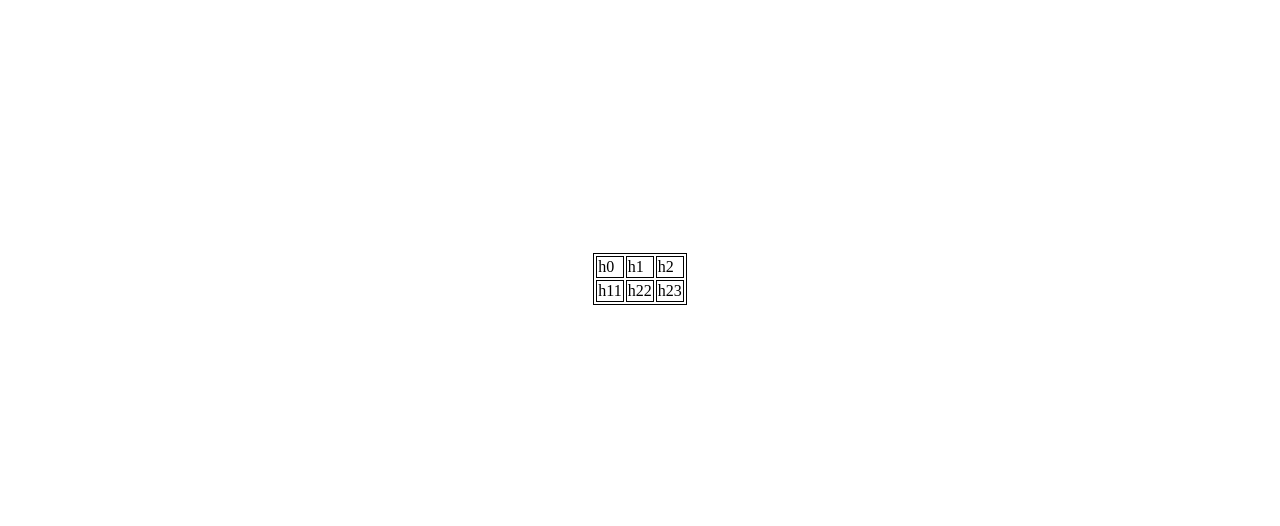
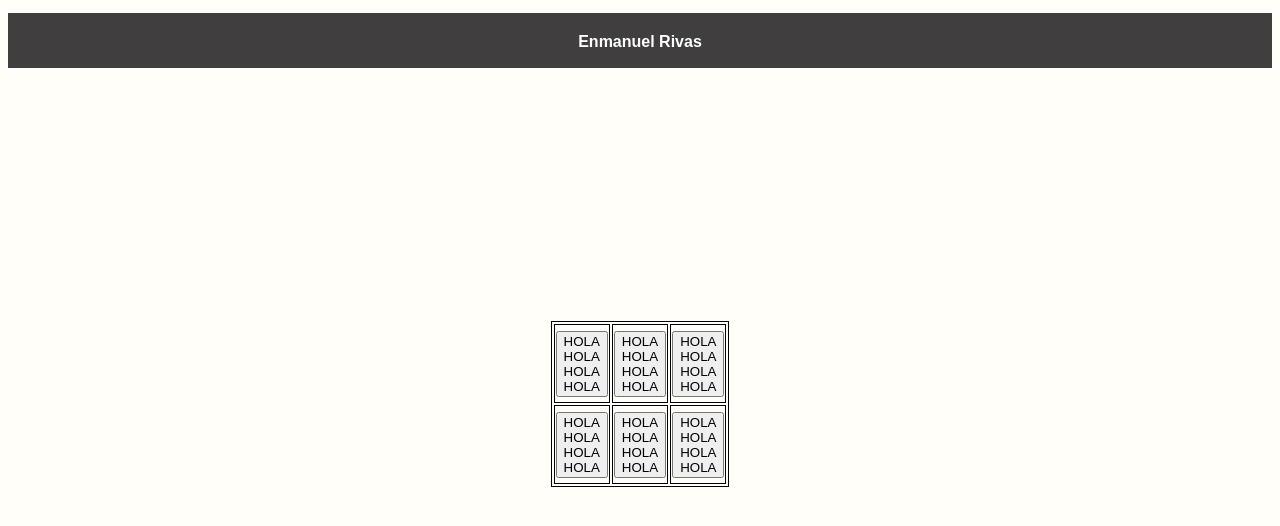
Before and after one commit to EnmanuelRivas19/Component-Exercise-1-, an Angular app: page / in a window 1280 px wide. Shown: the top 526 px of the page. Built offline with nearby package versions, Linux system fonts and the light colour scheme.

Commit message:
background color, mas o menos boton

```diff
--- a/package.json
+++ b/package.json
@@ -23,7 +23,7 @@
     "zone.js": "~0.11.4"
   },
   "devDependencies": {
-    "@angular-devkit/build-angular": "~12.2.5",
+    "@angular-devkit/build-angular": "^12.2.13",
     "@angular/cli": "~12.2.5",
     "@angular/compiler-cli": "~12.2.0",
     "@types/jasmine": "~3.8.0",
--- a/src/app/app.component.css
+++ b/src/app/app.component.css
@@ -0,0 +1,21 @@
+
+div h1 {text-align: center;}
+
+/*un diseño para que no se vea tan feo*/
+.design {
+    height: 55px;
+    background-color: #403e3e;
+    position: sticky;
+    top: 50;
+    width: 100%;
+
+  }
+  nav h1 {color: white;
+  font-size: 16px;
+  transition: 0.5s;
+  text-align: center;
+  font-family: sans-serif;
+  padding-top: 20px;
+  }
+nav h1:hover {  color:rgb(184,184,184);
+}
--- a/src/app/app.component.html
+++ b/src/app/app.component.html
@@ -1 +1,5 @@
+<nav class="design">
+    <h1>Enmanuel Rivas</h1>
+</nav>
+<div></div>
 <app-table></app-table>
--- a/src/app/button/button.component.css
+++ b/src/app/button/button.component.css
@@ -0,0 +1,4 @@
+.blackred {background-color:white ;
+color: black; transition-duration: 0.5;}
+
+.blackred:hover {background-color: black; color:crimson;}
--- a/src/app/button/button.component.html
+++ b/src/app/button/button.component.html
@@ -0,0 +1 @@
+<button onclick="alert('Hi')">HOLA HOLA HOLA HOLA </button>
--- a/src/app/table/table.component.css
+++ b/src/app/table/table.component.css
@@ -1,5 +1,5 @@
 table, th, td
-{border: 1px solid black; }
+{border: 1px solid black; height: 75px; width: 100px;}
 
 .center {
     margin:auto; margin-top: 20%;
--- a/src/app/table/table.component.html
+++ b/src/app/table/table.component.html
@@ -1,12 +1,12 @@
 <table class="center">
     <tr>
-    <td>h0</td>
-    <td>h1</td>
-    <td>h2</td>
+    <td><app-button></app-button></td>
+    <td><app-button></app-button></td>
+    <td><app-button></app-button></td>
     </tr>
     <tr>
-<td>h11</td>
-<td>h22</td>
-<td>h23</td>
+<td><app-button></app-button></td>
+<td><app-button></app-button></td>
+<td><app-button></app-button></td>
     </tr>
     </table>
--- a/src/index.html
+++ b/src/index.html
@@ -7,7 +7,7 @@
   <meta name="viewport" content="width=device-width, initial-scale=1">
   <link rel="icon" type="image/x-icon" href="favicon.ico">
 </head>
-<body>
+<body style="background-color: #fffef8;">
   <app-root></app-root>
 </body>
 </html>
```
Also changed, not shown: white.jpg (added).
